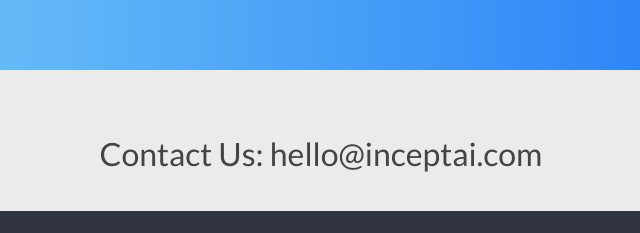
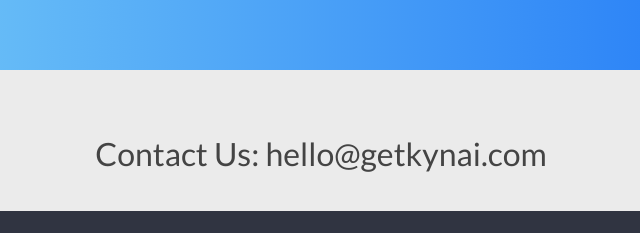
Before and after one commit to kynai/kynai.github.io, a plain HTML site: page index.html in a window 1280 px wide. Shown: the part 3237-3470 px from the top of the page, 319-959 px from the left. Drawn offline with nearby package versions, Linux system fonts and the light colour scheme.

Commit message:
fix email

```diff
--- a/index.html
+++ b/index.html
@@ -226,7 +226,7 @@
 <!---------end-about------------->
 <div class="contact" id="contact">
 	<div class="wrap">
-		<h2>Contact Us: hello@inceptai.com</h2>
+		<h2>Contact Us: hello@getkynai.com</h2>
      	</div>
 	<div class="clear"> </div>
      <div class="footer-bottom">
```
